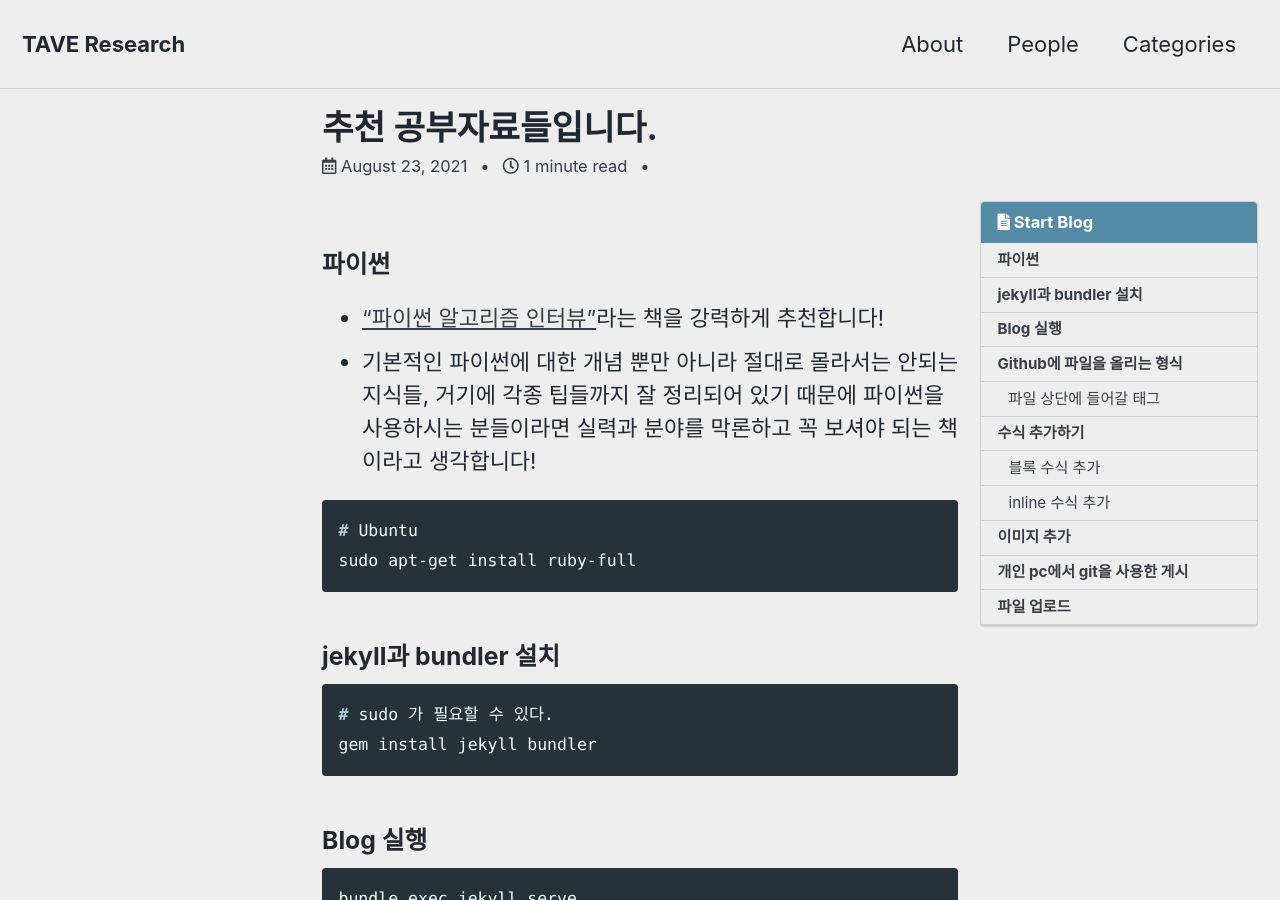
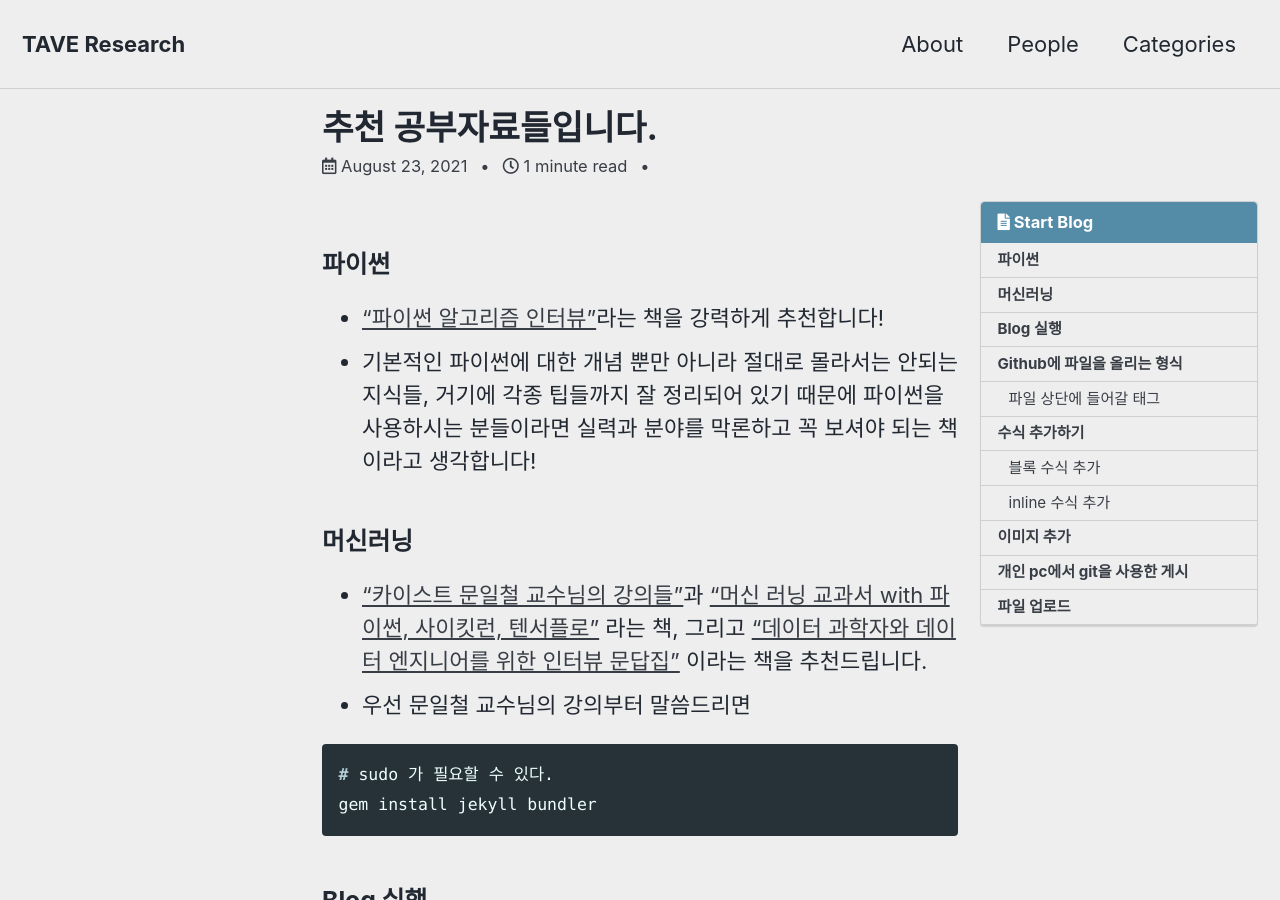
Before and after one commit to TAVEResearch/TAVEResearch.github.io, a Jekyll site: the page built from _posts/2021-08-23-preliminaries.md, in a window 1280 px wide and 900 px high. Built offline with Jekyll 4.4.1, drawn with Linux system fonts in a browser that asks for light colours; cached includes are drawn as plain includes; formulas are drawn with MathJax 3; comment, search, counter and statistics services are not loaded.

Commit message:
Update 2021-08-23-preliminaries.md

````diff
--- a/_posts/2021-08-23-preliminaries.md
+++ b/_posts/2021-08-23-preliminaries.md
@@ -22,12 +22,11 @@ toc_label: "Start Blog"
 - ["파이썬 알고리즘 인터뷰"](https://github.com/onlybooks/algorithm-interview)라는 책을 강력하게 추천합니다!
 - 기본적인 파이썬에 대한 개념 뿐만 아니라 절대로 몰라서는 안되는 지식들, 거기에 각종 팁들까지 잘 정리되어 있기 때문에 파이썬을 사용하시는 분들이라면 실력과 분야를 막론하고 꼭 보셔야 되는 책이라고 생각합니다!
 
-```terminal
-# Ubuntu
-sudo apt-get install ruby-full
-```
 
-### jekyll과 bundler 설치
+### 머신러닝
+
+- ["카이스트 문일철 교수님의 강의들"](https://kooc.kaist.ac.kr/)과 ["머신 러닝 교과서 with 파이썬, 사이킷런, 텐서플로"](https://github.com/gilbutITbook/080223) 라는 책, 그리고 ["데이터 과학자와 데이터 엔지니어를 위한 인터뷰 문답집"](https://jpub.tistory.com/1057) 이라는 책을 추천드립니다.
+- 우선 문일철 교수님의 강의부터 말씀드리면
 
 ```terminal
 # sudo 가 필요할 수 있다.
````
